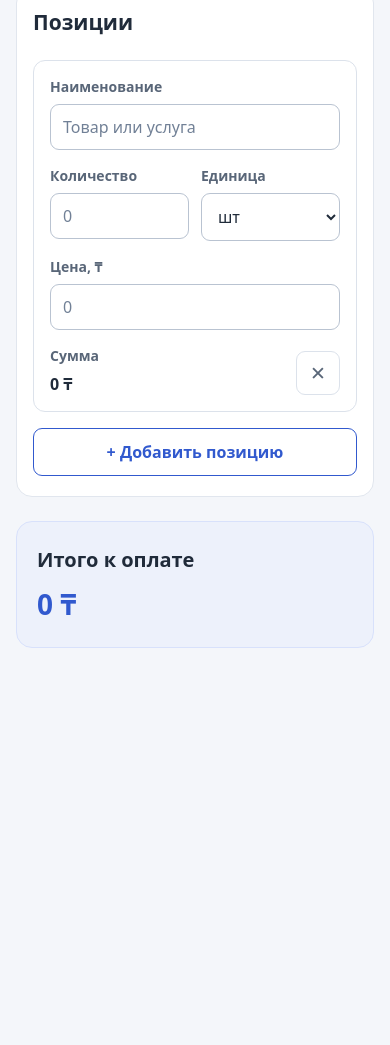
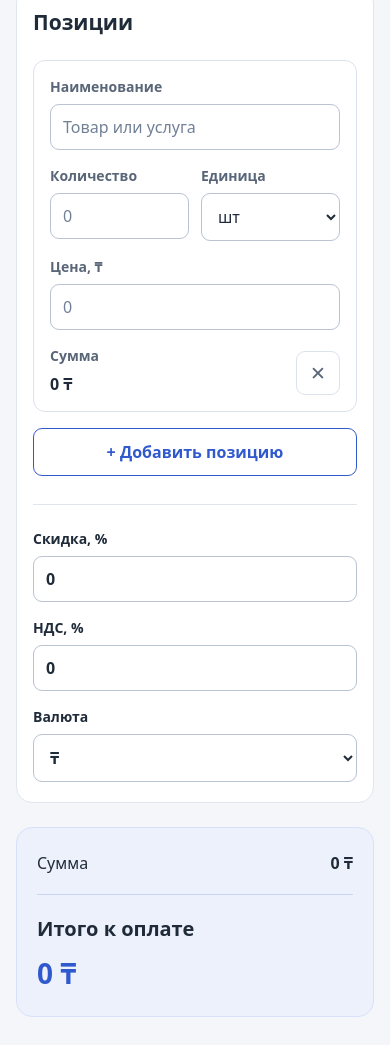
Before and after one commit to sagituly-stack/Smeta, a plain HTML site: page index.html in a window 390 px wide. Shown: the part 622-1667 px from the top of the page. Before the commit the page ends 1298 px from the top, so only its background shows below. Drawn offline with Linux system fonts and the light colour scheme.

Commit message:
Добавить скидку, НДС и валюту

```diff
--- a/index.html
+++ b/index.html
@@ -30,18 +30,31 @@
         <caption class="visually-hidden">Позиции сметы с автоматическим расчётом суммы</caption>
         <thead><tr>
           <th scope="col">Наименование</th><th scope="col">Количество</th>
-          <th scope="col">Единица</th><th scope="col">Цена, ₸</th>
+          <th scope="col">Единица</th><th scope="col" id="price-heading">Цена, ₸</th>
           <th scope="col" class="amount-heading">Сумма</th>
           <th scope="col"><span class="visually-hidden">Удаление</span></th>
         </tr></thead>
         <tbody id="items"></tbody>
       </table>
       <button id="add-item" class="add-button" type="button">+ Добавить позицию</button>
+      <div class="adjustments">
+        <label>Скидка, %<input id="discount-rate" type="text" inputmode="decimal" value="0" autocomplete="off"></label>
+        <label>НДС, %<input id="vat-rate" type="text" inputmode="decimal" value="0" autocomplete="off"></label>
+        <label>Валюта<select id="currency"><option value="₸">₸</option><option value="₽">₽</option><option value="$">$</option><option value="€">€</option></select></label>
+      </div>
     </section>
 
     <section class="total-card" aria-labelledby="total-heading">
-      <h2 id="total-heading">Итого к оплате</h2>
-      <output id="total" aria-live="polite" aria-atomic="true">0 ₸</output>
+      <dl class="summary">
+        <div class="summary-row"><dt>Сумма</dt><dd id="subtotal">0 ₸</dd></div>
+        <div class="summary-row" id="discount-row" hidden><dt>Скидка</dt><dd id="discount-amount">0 ₸</dd></div>
+        <div class="summary-row" id="discounted-row" hidden><dt>Сумма со скидкой</dt><dd id="discounted-amount">0 ₸</dd></div>
+        <div class="summary-row" id="vat-row" hidden><dt>НДС</dt><dd id="vat-amount">0 ₸</dd></div>
+      </dl>
+      <div class="total-line">
+        <h2 id="total-heading">Итого к оплате</h2>
+        <output id="total" aria-live="polite" aria-atomic="true">0 ₸</output>
+      </div>
     </section>
   </main>
 
--- a/script.js
+++ b/script.js
@@ -5,7 +5,12 @@ const template = document.querySelector("#item-template");
 const addButton = document.querySelector("#add-item");
 const totalOutput = document.querySelector("#total");
 const dateInput = document.querySelector("#estimate-date");
-const moneyFormatter = new Intl.NumberFormat("ru-RU", { maximumFractionDigits: 2 });
+const discountInput = document.querySelector("#discount-rate");
+const vatInput = document.querySelector("#vat-rate");
+const currencyInput = document.querySelector("#currency");
+const priceHeading = document.querySelector("#price-heading");
+const subtotalOutput = document.querySelector("#subtotal");
+const moneyFormatter = new Intl.NumberFormat("ru-RU", { maximumFractionDigits: 0 });
 
 function parseNumber(value) {
   const normalized = value.trim().replace(/[\s\u00a0\u202f]/g, "").replace(",", ".");
@@ -16,24 +21,40 @@ function parseNumber(value) {
 
 function safeMoney(value) {
   if (!Number.isFinite(value)) return 0;
-  const rounded = Math.round(value * 100) / 100;
-  return Number.isFinite(rounded) ? rounded : 0;
+  return Math.round(value);
 }
 
 function formatMoney(value) {
-  return `${moneyFormatter.format(safeMoney(value)).replace(/[\u00a0\u202f]/g, " ")} ₸`;
+  return `${moneyFormatter.format(safeMoney(value)).replace(/[\u00a0\u202f]/g, " ")} ${currencyInput.value}`;
+}
+
+function showSummaryAmount(name, amount) {
+  document.querySelector(`#${name}-amount`).textContent = formatMoney(amount);
+  document.querySelector(`#${name}-row`).hidden = amount === 0;
 }
 
 function recalculate() {
   let total = 0;
+  const priceLabel = `Цена, ${currencyInput.value}`;
+  priceHeading.textContent = priceLabel;
   for (const row of items.rows) {
     const quantity = parseNumber(row.querySelector(".item-quantity").value);
-    const price = parseNumber(row.querySelector(".item-price").value);
+    const priceInput = row.querySelector(".item-price");
+    const price = parseNumber(priceInput.value);
+    priceInput.setAttribute("aria-label", priceLabel);
+    priceInput.closest("td").dataset.label = priceLabel;
     const amount = safeMoney(quantity * price);
     row.querySelector(".item-amount").textContent = formatMoney(amount);
     total = safeMoney(total + amount);
   }
-  totalOutput.textContent = formatMoney(total);
+  const discount = safeMoney(total * (parseNumber(discountInput.value) / 100));
+  const discounted = safeMoney(total - discount);
+  const vat = safeMoney(discounted * (parseNumber(vatInput.value) / 100));
+  subtotalOutput.textContent = formatMoney(total);
+  showSummaryAmount("discount", discount);
+  showSummaryAmount("discounted", discounted);
+  showSummaryAmount("vat", vat);
+  totalOutput.textContent = formatMoney(safeMoney(discounted + vat));
 }
 
 function addItem(focus = true) {
@@ -44,6 +65,9 @@ function addItem(focus = true) {
 }
 
 addButton.addEventListener("click", () => addItem());
+discountInput.addEventListener("input", recalculate);
+vatInput.addEventListener("input", recalculate);
+currencyInput.addEventListener("change", recalculate);
 items.addEventListener("input", recalculate);
 items.addEventListener("click", (event) => {
   const button = event.target.closest(".remove-button");
--- a/styles.css
+++ b/styles.css
@@ -39,7 +39,14 @@ td:last-child { padding-right: 0; }
 .remove-button:hover { background: #edf1fb; color: var(--accent); }
 .add-button { margin-top: 20px; padding: 12px 18px; border: 1px solid var(--accent); color: var(--accent); background: #fff; }
 .add-button:hover { background: #edf1fb; }
-.total-card { display: flex; justify-content: space-between; align-items: center; gap: 20px; padding: 28px; border: 1px solid #d8e1fb; border-radius: 20px; background: #edf1fb; }
+.adjustments { display: grid; grid-template-columns: repeat(3, minmax(0, 1fr)); gap: 20px; margin-top: 28px; padding-top: 24px; border-top: 1px solid #e1e6ee; }
+.total-card { padding: 28px; border: 1px solid #d8e1fb; border-radius: 20px; background: #edf1fb; }
+.summary { margin: 0 0 20px; }
+.summary-row, .total-line { display: flex; justify-content: space-between; align-items: baseline; gap: 20px; }
+.summary-row { margin-bottom: 12px; }
+.summary-row[hidden] { display: none; }
+.summary-row dd { margin: 0; text-align: right; font-weight: 600; font-variant-numeric: tabular-nums; overflow-wrap: anywhere; min-width: 0; }
+.total-line { border-top: 1px solid #cbd6f3; padding-top: 20px; }
 .total-card h2 { margin: 0; font-size: 20px; }
 #total { font-size: clamp(28px, 4vw, 38px); font-weight: 750; color: var(--accent); font-variant-numeric: tabular-nums; overflow-wrap: anywhere; min-width: 0; text-align: right; }
 .visually-hidden { position: absolute; width: 1px; height: 1px; padding: 0; margin: -1px; overflow: hidden; clip-path: inset(50%); white-space: nowrap; border: 0; }
@@ -56,6 +63,7 @@ td:last-child { padding-right: 0; }
   .page-header { margin-bottom: 24px; }
   .card { padding: 20px 16px; border-radius: 16px; }
   .details-grid { grid-template-columns: 1fr; gap: 16px; }
+  .adjustments { grid-template-columns: 1fr; gap: 16px; }
   table, tbody { display: block; width: 100%; }
   thead { position: absolute; width: 1px; height: 1px; overflow: hidden; clip-path: inset(50%); }
   tr { display: grid; grid-template-columns: repeat(2, minmax(0, 1fr)); gap: 16px 12px; padding: 16px; margin-bottom: 16px; border: 1px solid #dce2eb; border-radius: 12px; }
@@ -66,6 +74,7 @@ td:last-child { padding-right: 0; }
   .remove-cell { align-self: end; }
   .remove-cell::before { display: none; }
   .add-button { width: 100%; margin-top: 0; }
-  .total-card { align-items: flex-start; flex-direction: column; padding: 24px 20px; border-radius: 16px; gap: 12px; }
+  .total-card { padding: 24px 20px; border-radius: 16px; }
+  .total-line { align-items: flex-start; flex-direction: column; gap: 12px; }
   #total { text-align: left; max-width: 100%; }
 }
```
